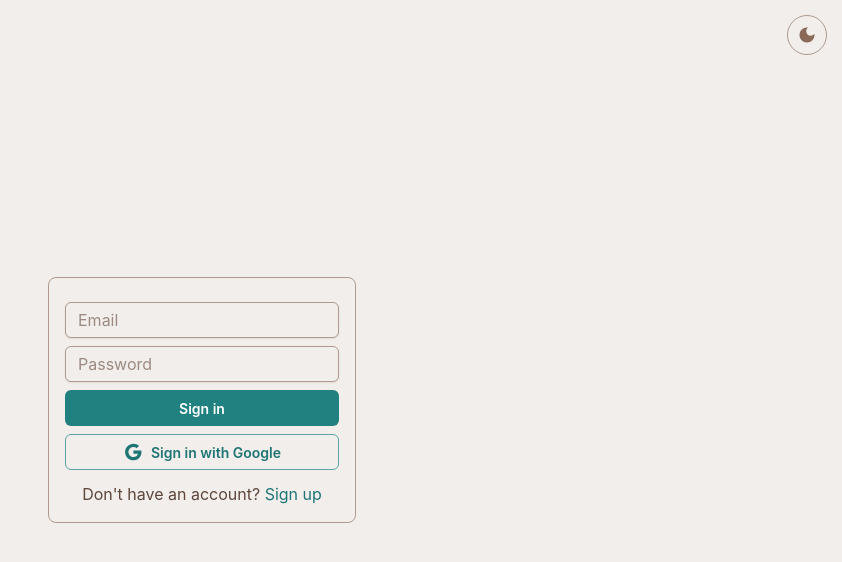
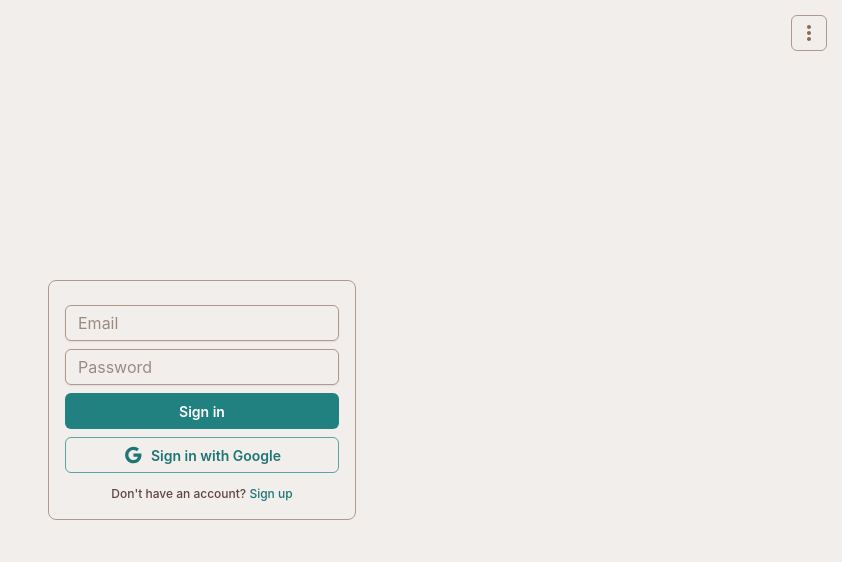
Before and after one commit to Kafelixon/ScribtVocabFrontend, a React (Vite) app: page /login in a window 1280 px wide. Shown: the top 562 px of the page, without its empty margins (438-1280 px from the left). Built offline with nearby package versions, Linux system fonts and the light colour scheme; no server answers.

Commit message:
Added menu and userSettings, updated mui/joy

```diff
--- a/components/ModeToggle.tsx
+++ b/components/ModeToggle.tsx
@@ -1,24 +1,48 @@
-import { DarkMode, LightMode } from '@mui/icons-material';
-import { Button } from '@mui/joy';
+import { DarkMode, LightMode, MoreVert } from '@mui/icons-material';
+import { Dropdown, IconButton, Menu, MenuButton, MenuItem } from '@mui/joy';
 import { useColorScheme } from '@mui/joy/styles';
+import { logout } from '../redux/slices/userSlice';
+import { useDispatch, useSelector } from 'react-redux';
 
 export function ModeToggle({ sx = {} }) {
   const { mode, setMode } = useColorScheme();
+  const dispatch = useDispatch();
+    const userState = useSelector((state: any) => state.user);
+    const uid = userState.user ? userState.user.uid : null;
+
+  // useEffect(() => {
+  //   const loadSettings = async () => {
+  //     const theme = await getUserSettings();
+
+  //     if (theme) {
+  //       setMode(theme);
+  //     }
+  //   }
+
+  //   loadSettings();
+  // }, []);
+
+  // useEffect(() => {
+  //   setUserSettings(mode);
+  // }, [mode]);
   return (
-    <Button
-      variant="outlined"
-      color="neutral"
-      onClick={() => setMode(mode === 'dark' ? 'light' : 'dark')}
-      sx={{
-        width: 40,
-        height: 40,
-        padding: 0,
-        minWidth: 0,
-        borderRadius: '50%',
-        ...sx,
-      }}
-    >
-      {mode === 'dark' ? <LightMode/> : <DarkMode/>}
-    </Button>
+    <Dropdown>
+      <MenuButton
+        slots={{ root: IconButton }}
+        slotProps={{ root: { variant: "outlined", color: "neutral" } }}
+        sx={{
+          ...sx,
+        }}
+      >
+        <MoreVert />
+      </MenuButton>
+      <Menu>
+        <MenuItem onClick={() => setMode(mode === "dark" ? "light" : "dark")}>
+          Mode &nbsp; {mode === "dark" ? <LightMode /> : <DarkMode />}
+        </MenuItem>
+        <MenuItem>My account</MenuItem>
+        {uid && <MenuItem onClick={() => dispatch(logout())}>Logout</MenuItem>}
+      </Menu>
+    </Dropdown>
   );
 }
--- a/components/SignInForm.tsx
+++ b/components/SignInForm.tsx
@@ -1,8 +1,10 @@
 import React, { useState } from 'react';
 import { auth } from '../src/firebaseSetup';
 import { createUserWithEmailAndPassword, signInWithEmailAndPassword, signInWithPopup, GoogleAuthProvider, UserCredential } from "firebase/auth";
-import { login, logout } from '../redux/slices/userSlice';
+import { login } from '../redux/slices/userSlice';
 import { useDispatch, useSelector } from 'react-redux';
+import { useUserSettings } from "../data/userSettings";
+
 
 import { Button, Card, Input, Typography } from '@mui/joy';
 import { Google } from '@mui/icons-material';
@@ -15,6 +17,9 @@ export const SignInForm = () => {
     const provider = new GoogleAuthProvider();
     const dispatch = useDispatch();
     const userState = useSelector((state: any) => state.user);
+    const uid = userState.user ? userState.user.uid : null;
+
+    const { getUserSettings, setUserSettings } = useUserSettings(uid);
 
     const handleLogin = async (e: React.FormEvent) => {
         e.preventDefault();
@@ -25,7 +30,9 @@ export const SignInForm = () => {
             } else {
                 userCredential = await createUserWithEmailAndPassword(auth, email, password);
             }
+            console.log(getUserSettings());
             dispatchLogin(userCredential);
+            setUserSettings("dark");
         } catch (error: any) {
             console.error(error.code, error.message);
         }
@@ -50,7 +57,6 @@ export const SignInForm = () => {
     if (userState.user) {
         return <div>
             Hello {' '} {userState.user.email} {' '}
-            <Button onClick={() => dispatch(logout())}>Logout</Button>
         </div>;
     }
     return (
@@ -83,7 +89,7 @@ export const SignInForm = () => {
                 </Button>
             </form>
 
-            <Typography level="body3" sx={{ textAlign: "center", mb: -1, color: "var(--bs-palette-text-primary)" }}>
+            <Typography level="body-xs" sx={{ textAlign: "center", mb: -1, color: "var(--bs-palette-text-primary)" }}>
                 {registered ? "Don't have an account? " : "Already have an account? "}
                 <a onClick={() => setRegistered(!registered)}
                     style={{ cursor: "pointer", color: "var(--bs-palette-primary-600)" }}
--- /dev/null
+++ b/data/userSettings.ts
@@ -0,0 +1,36 @@
+import { doc, getDoc, setDoc } from "firebase/firestore";
+import { firestore } from "../src/firebaseSetup";
+
+export const useUserSettings = (uid: string | null) => {
+  const docRef = doc(firestore, "users", uid || "default");
+
+  const getUserSettings = async () => {
+    if (!uid) {
+      return null;
+    }
+    try {
+      const docSnap = await getDoc(docRef);
+      if (docSnap.exists()) {
+        return docSnap.data().theme;
+      } else {
+        return null;
+      }
+    } catch (e) {
+      console.error(e);
+      return null;
+    }
+  };
+
+  const setUserSettings = async (theme: any) => {
+    if (!uid) {
+      return null;
+    }
+    try {
+      await setDoc(docRef, { theme });
+    } catch (e) {
+      console.error(e);
+    }
+  };
+
+  return { getUserSettings, setUserSettings };
+};
--- a/package.json
+++ b/package.json
@@ -13,7 +13,7 @@
     "@emotion/react": "^11.11.1",
     "@emotion/styled": "^11.11.0",
     "@mui/icons-material": "^5.14.0",
-    "@mui/joy": "^5.0.0-alpha.88",
+    "@mui/joy": "^5.0.0-beta.0",
     "@mui/material": "^5.14.0",
     "@mui/x-data-grid": "^6.10.1",
     "@reduxjs/toolkit": "^1.9.5",
--- a/redux/store.ts
+++ b/redux/store.ts
@@ -14,6 +14,12 @@ const store = configureStore({
   reducer: {
     user: persistedReducer,
   },
+  middleware: (getDefaultMiddleware) =>
+    getDefaultMiddleware({
+      serializableCheck: {
+        ignoredActions: ['persist/PERSIST'],
+      },
+    }),
 });
 
 const persistor = persistStore(store);
--- a/src/App.tsx
+++ b/src/App.tsx
@@ -12,15 +12,16 @@ const App = () => {
   return (
     <Provider store={store}>
       <PersistGate loading={null} persistor={persistor}>
+        <CssVarsProvider theme={theme}>
+          <SignInForm />
 
-        <CssVarsProvider theme={theme}>
-
-          <SignInForm />
-          <ModeToggle sx={{
-            position: 'absolute',
-            top: 15,
-            right: 15
-          }} />
+          <ModeToggle
+            sx={{
+              position: "absolute",
+              top: 15,
+              right: 15,
+            }}
+          />
           {/* <TranslationView /> */}
         </CssVarsProvider>
       </PersistGate>
--- a/src/firebaseSetup.ts
+++ b/src/firebaseSetup.ts
@@ -1,5 +1,6 @@
 import { initializeApp } from "firebase/app";
 import { getAuth } from "firebase/auth"
+import { getFirestore } from "firebase/firestore";
 
 const firebaseConfig = {
   apiKey: import.meta.env.VITE_APP_FIREBASE_API_KEY,
@@ -13,6 +14,8 @@ const firebaseConfig = {
 
 const firebase = initializeApp(firebaseConfig);
 export const auth = getAuth(firebase)
+export const firestore = getFirestore(firebase);
+
 // const analytics = getAnalytics(firebase);
 
 export default firebase;
```
Also changed, not shown: 1 other file (tests, documents, lock files or other folders).
